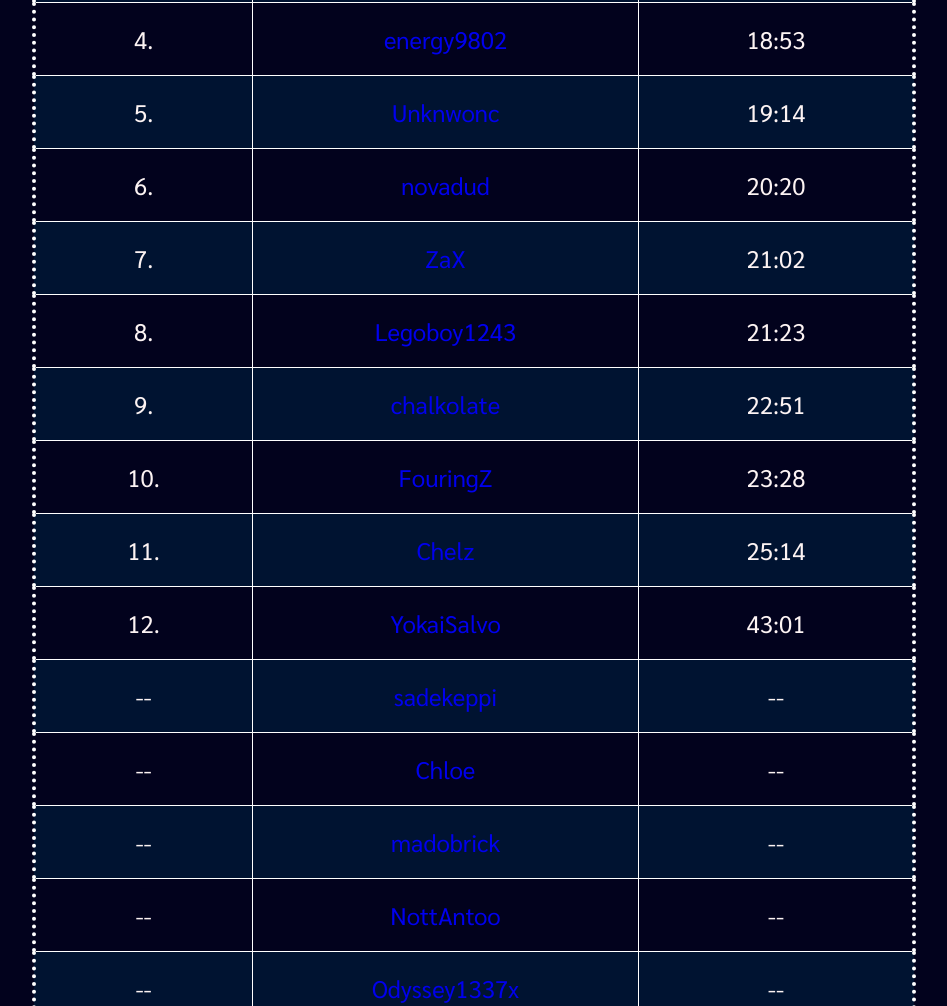
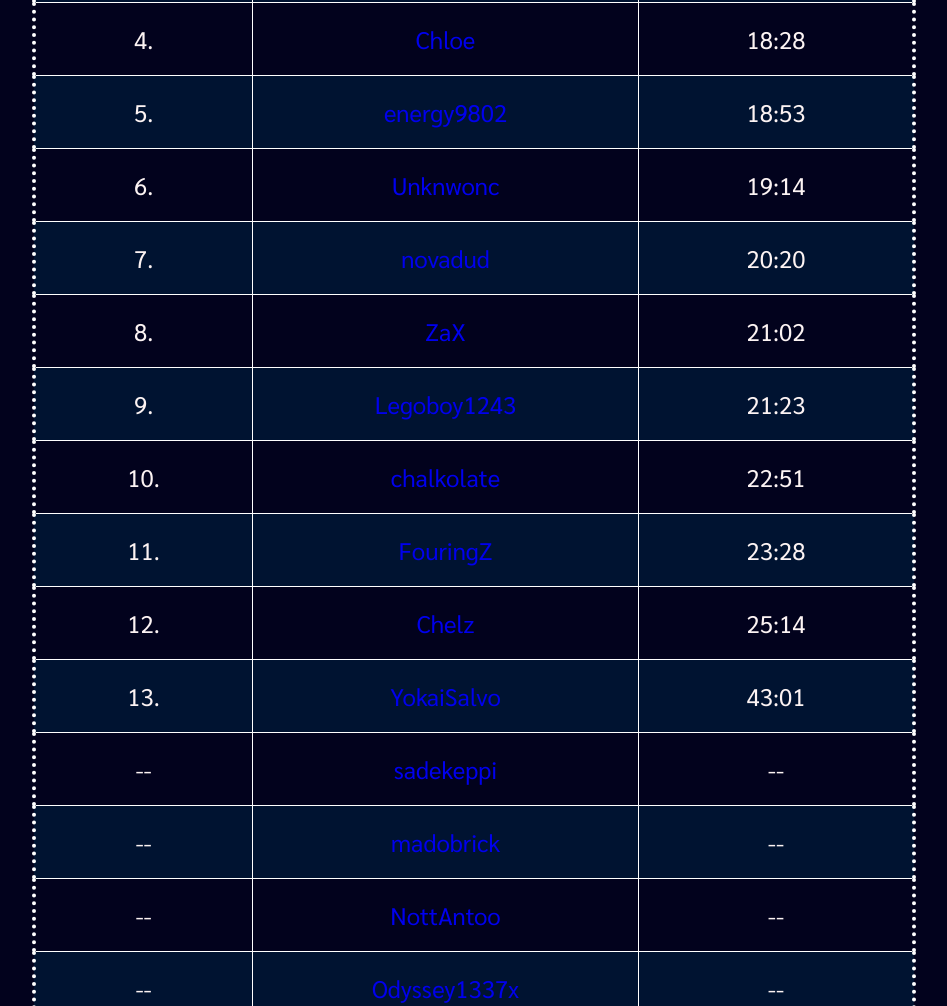
Before and after one commit to classicruns/classicruns.github.io, a plain HTML site: page classicxpacemanevent.html in a window 1280 px wide. Shown: the part 846-1852 px from the top of the page, without its empty margins (166-1113 px from the left). Drawn offline with Linux system fonts and the light colour scheme.

Commit message:
Add files via upload

```diff
--- a/classicxpacemanevent.html
+++ b/classicxpacemanevent.html
@@ -34,57 +34,57 @@
 	</tr>
 	<tr>
     		<td>4.</td>
+    		<td><a href="https://twitch.tv/thechloe_" style="text-decoration:none" target="_blank">Chloe</a></td>
+    		<td>18:28</td>
+  	</tr>
+	<tr>
+    		<td>5.</td>
     		<td><a href="https://twitch.tv/energy9802" style="text-decoration:none" target="_blank">energy9802</a></td>
     		<td>18:53</td>
   	</tr>
 	<tr>
-		<td>5.</td>
+		<td>6.</td>
 		<td><a href="https://twitch.tv/unknwoncccc" style="text-decoration:none" target="_blank">Unknwonc</a></td>
 		<td>19:14</td>
 	</tr>
 	<tr>
-    		<td>6.</td>
+    		<td>7.</td>
     		<td><a href="https://twitch.tv/novadud0" style="text-decoration:none" target="_blank">novadud</a></td>
     		<td>20:20</td>
   	</tr>
 	<tr>
-    		<td>7.</td>
+    		<td>8.</td>
     		<td><a href="https://twitch.tv/zax35" style="text-decoration:none" target="_blank">ZaX</a></td>
     		<td>21:02</td>
   	</tr>
 	<tr>
-		<td>8.</td>
+		<td>9.</td>
 		<td><a href="https://twitch.tv/legoboy1243_" style="text-decoration:none" target="_blank">Legoboy1243</a></td>
 		<td>21:23</td>
 	</tr>
 	<tr>
-		<td>9.</td>
+		<td>10.</td>
 		<td><a href="https://twitch.tv/roguechalk1337" style="text-decoration:none" target="_blank">chalkolate</a></td>
 		<td>22:51</td>
 	</tr>
 	<tr>
-    		<td>10.</td>
+    		<td>11.</td>
     		<td><a href="https://twitch.tv/fouringz" style="text-decoration:none" target="_blank">FouringZ</a></td>
     		<td>23:28</td>
   	</tr>
 	<tr>
-		<td>11.</td>
+		<td>12.</td>
 		<td><a href="https://twitch.tv/chelseafcfan25" style="text-decoration:none" target="_blank">Chelz</a></td>
 		<td>25:14</td>
 	</tr>
 	<tr>
-		<td>12.</td>
+		<td>13.</td>
 		<td><a href="https://twitch.tv/yokaisalvo" style="text-decoration:none" target="_blank">YokaiSalvo</a></td>
 		<td>43:01</td>
 	</tr>
 	<tr>
     		<td>--</td>
     		<td><a href="https://twitch.tv/sadekeppi" style="text-decoration:none" target="_blank">sadekeppi</a></td>
-    		<td>--</td>
-  	</tr>
-	<tr>
-    		<td>--</td>
-    		<td><a href="https://twitch.tv/thechloe_" style="text-decoration:none" target="_blank">Chloe</a></td>
     		<td>--</td>
   	</tr>
 	<tr>
```
